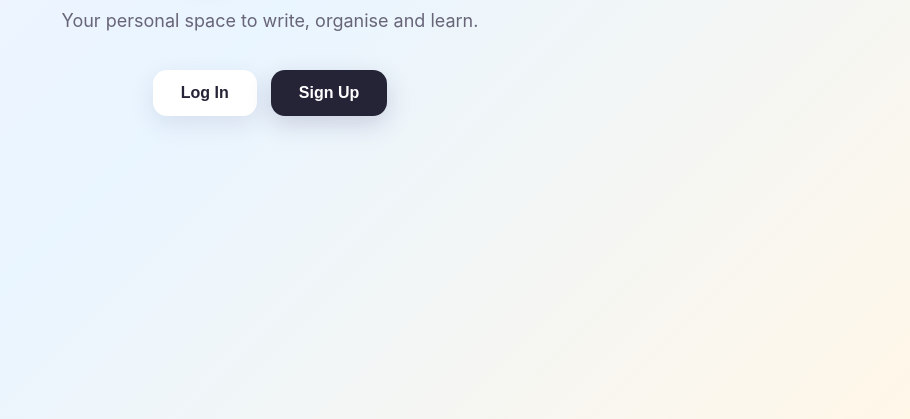
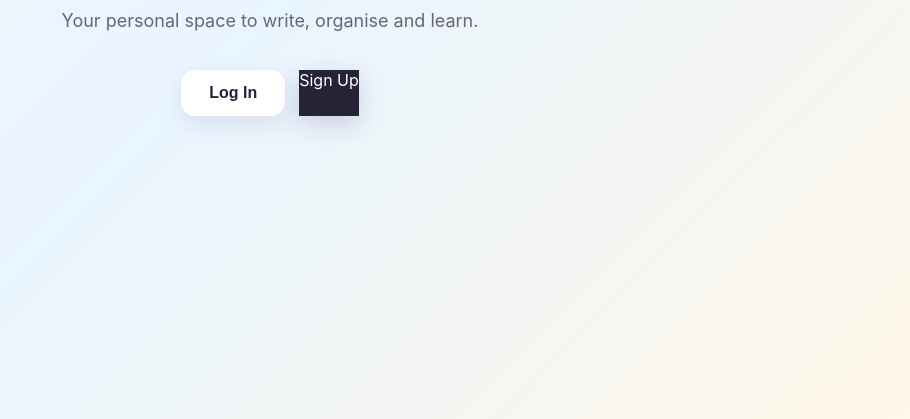
Before and after one commit to amjadgannass-art/noto, a website: page index.html in a window 1280 px wide. Shown: the part 381-800 px from the top of the page, without its empty margins (370-1280 px from the left). Drawn offline with Linux system fonts and the light colour scheme.

Commit message:
Change Sign Up button to a link

```diff
--- a/index.html
+++ b/index.html
@@ -84,6 +84,8 @@ button {
   background: #252336;
   color: white;
   box-shadow: 0 8px 25px rgba(50, 40, 100, 0.18);
+  text-decoration: none;
+  display: inline-block;
 }
 
 button:hover {
@@ -121,7 +123,7 @@ button:hover {
 
   <div class="buttons">
     <button class="login">Log In</button>
-    <button class="signup">Sign Up</button>
+    <a href="signup.html" class="signup">Sign Up</a>
   </div>
 
 </div>
```
